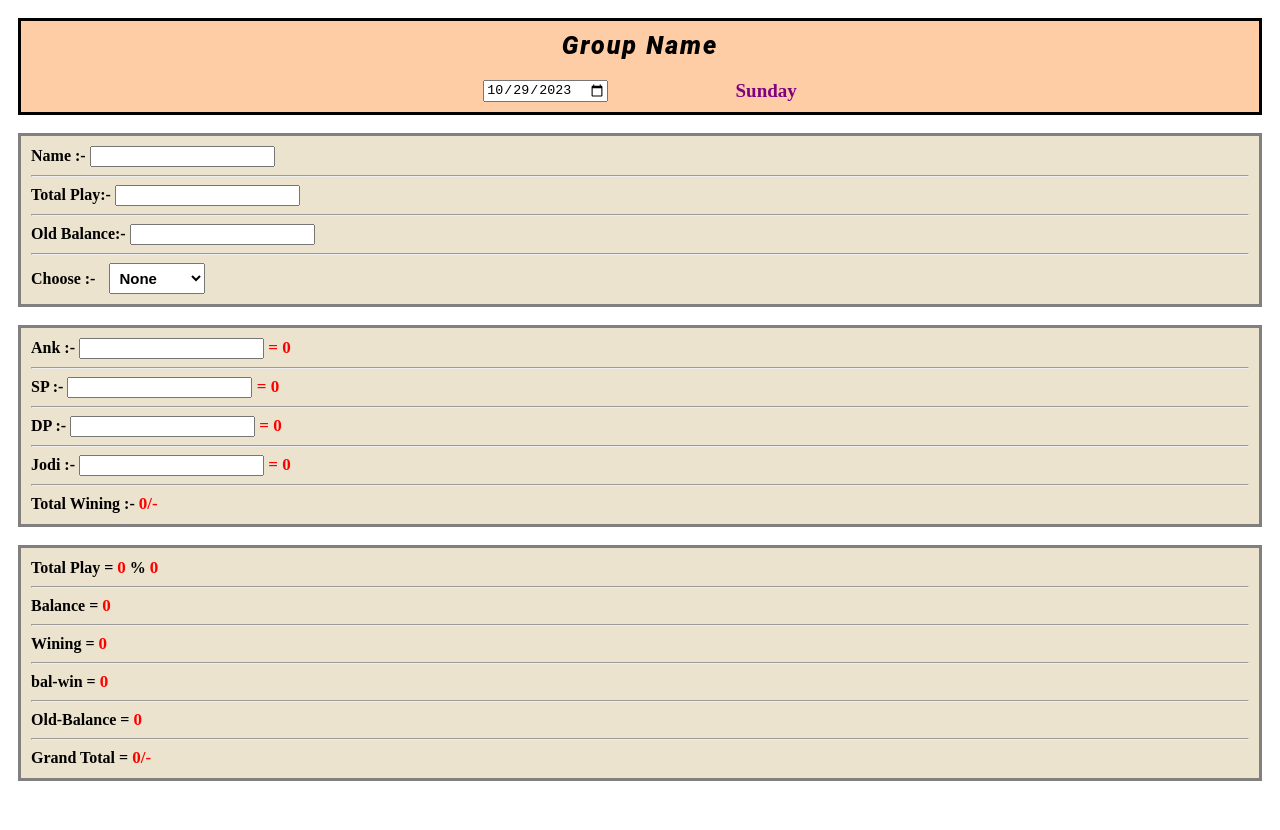
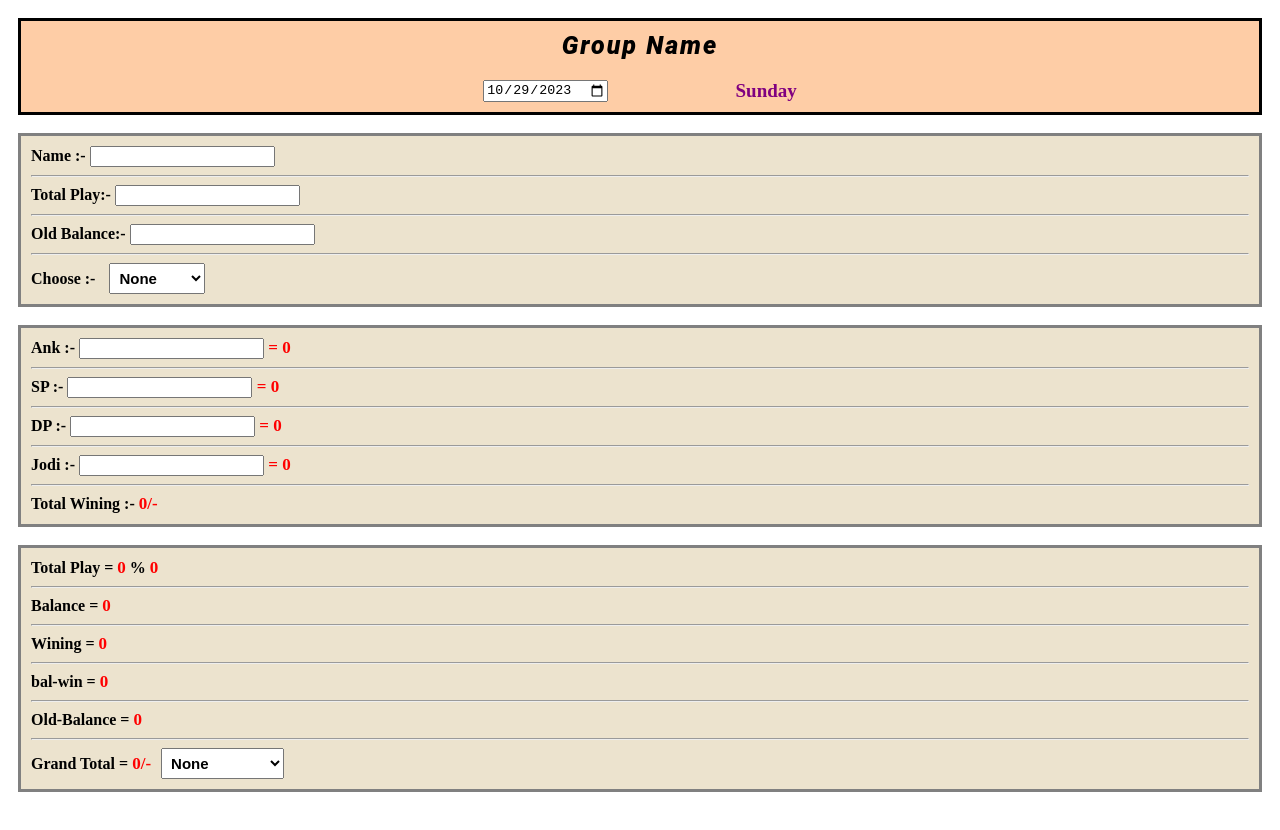
Before and after one commit to organicboi/advancedSlip_2.0, a React (Vite) app: page / in a window 1280 px wide. Shown: the top 830 px of the page. Built offline with nearby package versions, Linux system fonts and the light colour scheme.

Commit message:
add nave and jama option

```diff
--- a/src/components/Form.jsx
+++ b/src/components/Form.jsx
@@ -165,6 +165,11 @@ export function Form() {
         <hr />
         <label htmlFor="Total">Grand Total = </label>
         <span>{TotalCalc}/-</span>
+        <select>
+          <option value="none">None</option>
+          <option value="+">( ➖ ) नावे तुम्ही</option>
+          <option value="-">( ➕ ) जमा तुम्ही </option>
+        </select>
       </div>
       <div>
         <marquee direction="left">--Suresh Bhai</marquee>
```
